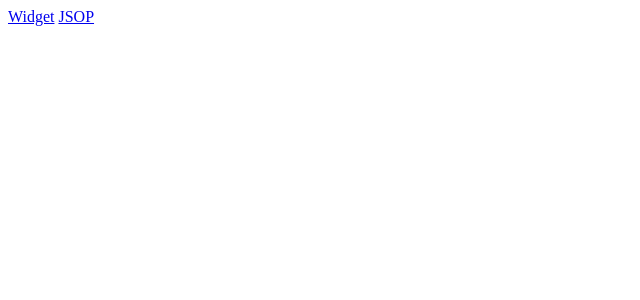
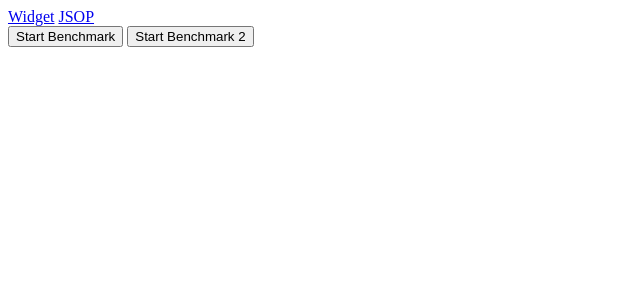
Before and after one commit to Zettexe/kagi-demo, a SvelteKit app: page /jsop in a window 1280 px wide. Shown: the top 300 px of the page, without its empty margins (0-640 px from the left). Built offline with nearby package versions, Linux system fonts and the light colour scheme.

Commit message:
Initial court javascript optimization task

```diff
--- a/src/routes/jsop/+page.svelte
+++ b/src/routes/jsop/+page.svelte
@@ -0,0 +1,46 @@
+<script>
+  let benchmark_results = $state([]);
+
+  let benchmark = (performance_block) => {
+    benchmark_results = [];
+    benchmark_results.push(performance_block());
+    let start_time = performance.now();
+    for (let i = 0; i < 100000; i++) {
+      performance_block();
+    }
+    benchmark_results.push(performance.now() - start_time);
+    start_time = performance.now();
+    console.log(performance_block());
+    for (let i = 0; i < 1000000; i++) {
+      performance_block();
+    }
+    benchmark_results.push(performance.now() - start_time);
+    // start_time = performance.now();
+    // for (let i = 0; i < 10000000; i++) {
+    //   performance_block();
+    // }
+    // benchmark_results.push(performance.now() - start_time);
+  };
+
+  let courtInitial = (name, number_of_judges, others) => {
+    let name_array = others.split(" ");
+    name_array.push(name);
+    name_array.sort();
+    let index = name_array.findIndex((element) => element == name);
+    return 30 * Math.ceil((index + 1) / number_of_judges);
+  };
+</script>
+
+<button
+  onclick={() =>
+    benchmark(() => courtInitial("Jules", 3, "Adam Betty Frank Mike"))}
+  >Start Benchmark</button
+>
+
+<button
+  onclick={() =>
+    benchmark(() => courtInitial("Zane", 1, "Mark Hank Ana Vivian"))}
+  >Start Benchmark 2</button
+>
+
+{benchmark_results.join(", ")}
```
